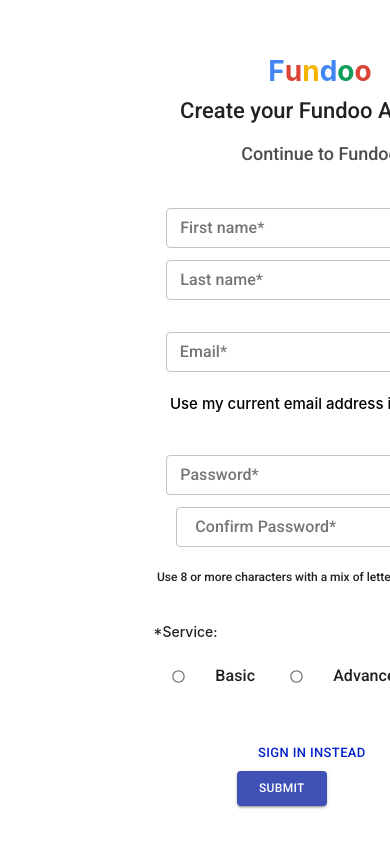
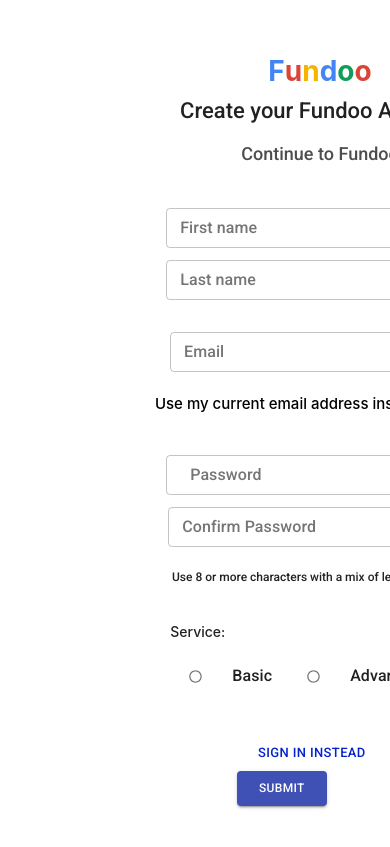
Before and after one commit to ruchika6698/FundooApp-Frontend, a React (Create React App) app: page /register in a window 390 px wide. Shown: the part 361-1208 px from the top of the page. Built offline with nearby package versions, Linux system fonts and the light colour scheme.

Commit message:
Added:Validation for first name and last name

```diff
--- a/src/CSS/dashboard.css
+++ b/src/CSS/dashboard.css
@@ -8,5 +8,10 @@
 }
 .search{
   width:75%;
+  margin-left:130px !important;
   background-color:white;
+  border-radius:10px;
 }
+.icons{
+  font-size:100px !important;
+}
--- a/src/CSS/register.css
+++ b/src/CSS/register.css
@@ -96,7 +96,7 @@ body {
 }
 .cpassword {
 	font-size: 16px;
-	padding-left: 15px !important;
+	padding-left: 10px !important;
 }
 .fullname {
 	font-size: 16px;
@@ -161,8 +161,15 @@ body {
 		padding: 2em;
 		margin-right: 200px !important;
 	}
-    .service {
+    .conPass1 {
+		width: 23em !important;
+		margin-left: -8px !important;
+	}
+    .passline {
         margin-left: 5px !important;
+    }
+     .service {
+        margin-right: -34px !important;
     }
 }
 @media screen and (max-width: 768px) {
@@ -206,10 +213,10 @@ body {
 		margin-right: 440px !important;
 	}
 	.usermailline {
-		margin-left: 90px !important;
+		margin-left: 60px !important;
 	}
 	.passline {
-		margin-left: 270px !important;
+		margin-left: 250px !important;
 	}
 	.signbutton {
 		flex-direction: column;
@@ -222,7 +229,7 @@ body {
 		display: none;
 	}
     .service {
-        margin-left: 5px !important;
+        margin-left: 35px !important;
     }
 }
 @media screen and (max-width: 414px) {
@@ -260,8 +267,11 @@ body {
 		flex-direction: column;
 		margin-left: 1265px !important;
 	}
-    .service {
-        margin-left: 5px !important;
+    .passline {
+        margin-left: 180px !important;
+    }
+     .service {
+        margin-left: 38px !important;
     }
 }
 @media screen and (max-width: 411px) {
@@ -274,7 +284,7 @@ body {
 		margin-left: 400px !important;
 	}
 	.username {
-		width: 20.6em !important;
+		width: 20em !important;
 		margin-left: 100px !important;
 	}
 	.input {
@@ -283,22 +293,23 @@ body {
 		flex-direction: column;
 		align-items: center;
 	}
-	.passline {
-		font-size: 12px;
-		margin-left: 150px !important;
-	}
 	.conPass {
 		width: 22em !important;
 		margin-right: 420px !important;
 	}
 	.conPass1 {
-		width: 20.5em !important;
+		width: 20.9em !important;
 		margin-right: 440px !important;
 	}
 	.signbutton {
 		flex-direction: column;
 		margin-left: 1265px !important;
 	}
+    .passline {
+        font-size: 12px;
+		margin-left: 150px !important;
+        margin-left: 180px !important;
+    }
     .service {
         margin-left: 45px !important;
     }
@@ -313,7 +324,7 @@ body {
 		margin-left: 400px !important;
 	}
 	.username {
-		width: 20.6em !important;
+		width: 20.2em !important;
 		margin-left: 100px !important;
 	}
 	.input {
@@ -327,11 +338,17 @@ body {
 		margin-right: 420px !important;
 	}
 	.conPass1 {
-		width: 20em !important;
-		margin-right: 440px !important;
+		width: 20.8em !important;
+		margin-left: -8px !important;
 	}
 	.signbutton {
 		flex-direction: column;
 		margin-left: 1265px !important;
 	}
+    .passline {
+        margin-left: 160px !important;
+    }
+     .service {
+        margin-left: 65px !important;
+    }
 }
--- a/src/Components/login.jsx
+++ b/src/Components/login.jsx
@@ -35,19 +35,18 @@ export class Login extends React.Component {
         snackbarMsg: "Email is Required",
       });
     } else if (
-      !/[a-z0-9._%+-]+@[a-z0-9.-]+\.[a-z]{2,3}$/.test(this.state.email)
+      !/^[a-zA-Z0-9]{1,}([.]?[-]?[+]?[a-zA-Z0-9]{1,})?[@]{1}[a-zA-Z0-9]{1,}[.]{1}[a-z]{2,3}([.]?[a-z]{2})?$/.test(this.state.email)
     ) {
       this.setState({
         snackbarOpen: true,
-        snackbarMsg: "Invalid email..!",
+        snackbarMsg: "Invalid Email..!",
       });
     } else if (this.state.password.length < 8) {
       this.setState({
         snackbarOpen: true,
-        snackbarMsg: "password must be of atleast 8 characters long..!",
+        snackbarMsg: "Invalid Password..!!",
       });
     } else {
-      //navigate to controller
       const user = {
         email: this.state.email,
         password: this.state.password,
--- a/src/Components/register.jsx
+++ b/src/Components/register.jsx
@@ -41,32 +41,42 @@ export class Register extends React.Component {
 
   submitUserSignInForm = () => {
     if (this.state.firstName === "") {
+        this.setState({
+        snackbarOpen: true,
+        snackbarMsg: "First Name is required",
+      });
+    } else if (!/^[A-Z][a-zA-Z]{2,15}$/.test(this.state.firstName)) {
       this.setState({
         snackbarOpen: true,
-        snackbarMsg: "First name is required",
+        snackbarMsg: "First Name is not in correct format",
       });
     } else if (this.state.lastName === "") {
+        this.setState({
+        snackbarOpen: true,
+        snackbarMsg: "Last Name is required",
+      });
+    } else if (!/^[A-Z][a-zA-Z]{2,15}$/.test(this.state.lastName)) {
       this.setState({
         snackbarOpen: true,
-        snackbarMsg: "Last name is required",
-      });
-    } else if (this.state.password === "") {
-      this.setState({
-        snackbarOpen: true,
-        snackbarMsg: "password is required and should be minimum 8 digit",
+        snackbarMsg: "Last Name is not in correct format",
       });
     } else if (this.state.email === "") {
       this.setState({
         snackbarOpen: true,
-        snackbarMsg: "Email cannot be empty",
+        snackbarMsg: "Email is required",
       });
     }
     else if (
-      !/[a-z0-9._%+-]+@[a-z0-9.-]+\.[a-z]{2,3}$/.test(this.state.email)
+      !/^[a-zA-Z0-9]{1,}([.]?[-]?[+]?[a-zA-Z0-9]{1,})?[@]{1}[a-zA-Z0-9]{1,}[.]{1}[a-z]{2,3}([.]?[a-z]{2})?$/.test(this.state.email)
     ) {
       this.setState({
         snackbarOpen: true,
-        snackbarMsg: "invalid email address",
+        snackbarMsg: "Invalid Email address",
+      });
+    } else if (!/^[a-zA-Z0-9]*[@#$&*_+-]{1}[a-zA-Z0-9]*$/.test(this.state.lastName)) {
+      this.setState({
+        snackbarOpen: true,
+        snackbarMsg: "Password should be minimum 8 digit and have to use character number",
       });
     } else {
       const user = {
@@ -76,6 +86,7 @@ export class Register extends React.Component {
         password: this.state.password,
         service: this.state.service,
       };
+      console.log("USER", user);
       service
         .Registration(user)
         .then((json) => {
@@ -83,11 +94,11 @@ export class Register extends React.Component {
           if (json.status === 200) {
             alert("Registration Sucessfull !!");
           }
-          this.props.history.push("/");
         })
         .catch((err) => {
           console.log(err);
         });
+      this.props.history.push("/");
     }
   };
 
@@ -131,7 +142,7 @@ export class Register extends React.Component {
                 className="name"
                 variant="outlined"
                 name="firstName"
-                label={<div class="email">First name*</div>}
+                label={<div class="name">First name</div>}
                 margin="dense"
                 size="medium"
                 style={{ width: "48%" }}
@@ -145,7 +156,7 @@ export class Register extends React.Component {
                 className="name"
                 variant="outlined"
                 name="lastName"
-                label={<div class="email">Last name*</div>}
+                label={<div class="name">Last name</div>}
                 margin="dense"
                 size="medium"
                 style={{ width: "48%" }}
@@ -160,7 +171,7 @@ export class Register extends React.Component {
               className="username"
               name="email"
               variant="outlined"
-              label={<div class="email">Email*</div>}
+              label={<div class="email">Email</div>}
               margin="dense"
               inputProps={{ style: { fontSize: "16px" } }}
               defaultValue={this.state.email}
@@ -176,19 +187,38 @@ export class Register extends React.Component {
                 name="password"
                 type={this.state.showPassword ? "text" : "password"}
                 variant="outlined"
-                label={<div class="email">Password*</div>}
+                label={<div class="cpassword">Password</div>}
                 margin="dense"
                 style={{ width: "68%" }}
                 inputProps={{ style: { fontSize: "16px" } }}
                 defaultValue={this.state.password}
                 onChange={this.handleChangeText}
+                InputProps={{
+                  endAdornment: (
+                    <InputAdornment position="end" sytle={{ width: "1px" }}>
+                      <IconButton
+                        onClick={() =>
+                          this.setState({
+                            showPassword: !this.state.showPassword,
+                          })
+                        }
+                      >
+                        {this.state.showPassword ? (
+                          <Visibility />
+                        ) : (
+                          <VisibilityOff />
+                        )}
+                      </IconButton>
+                    </InputAdornment>
+                  ),
+                }}
               />
               <span></span>
               <TextField
                 className="conPass1"
                 type={this.state.showPassword ? "text" : "password"}
                 variant="outlined"
-                label={<div class="cpassword">Confirm Password*</div>}
+                label={<div class="cpassword">Confirm Password</div>}
                 margin="dense"
                 style={{ width: "65%" }}
                 defaultValue={this.state.confirmPassword}
@@ -227,7 +257,7 @@ export class Register extends React.Component {
                   value={this.state.value}
                   onChange={this.handleChange}
                 >
-                  <h5>*Service:</h5>
+                  <h5>Service:</h5>
                   <div class="radio">
                     <FormControlLabel
                       value="Basic"
```
